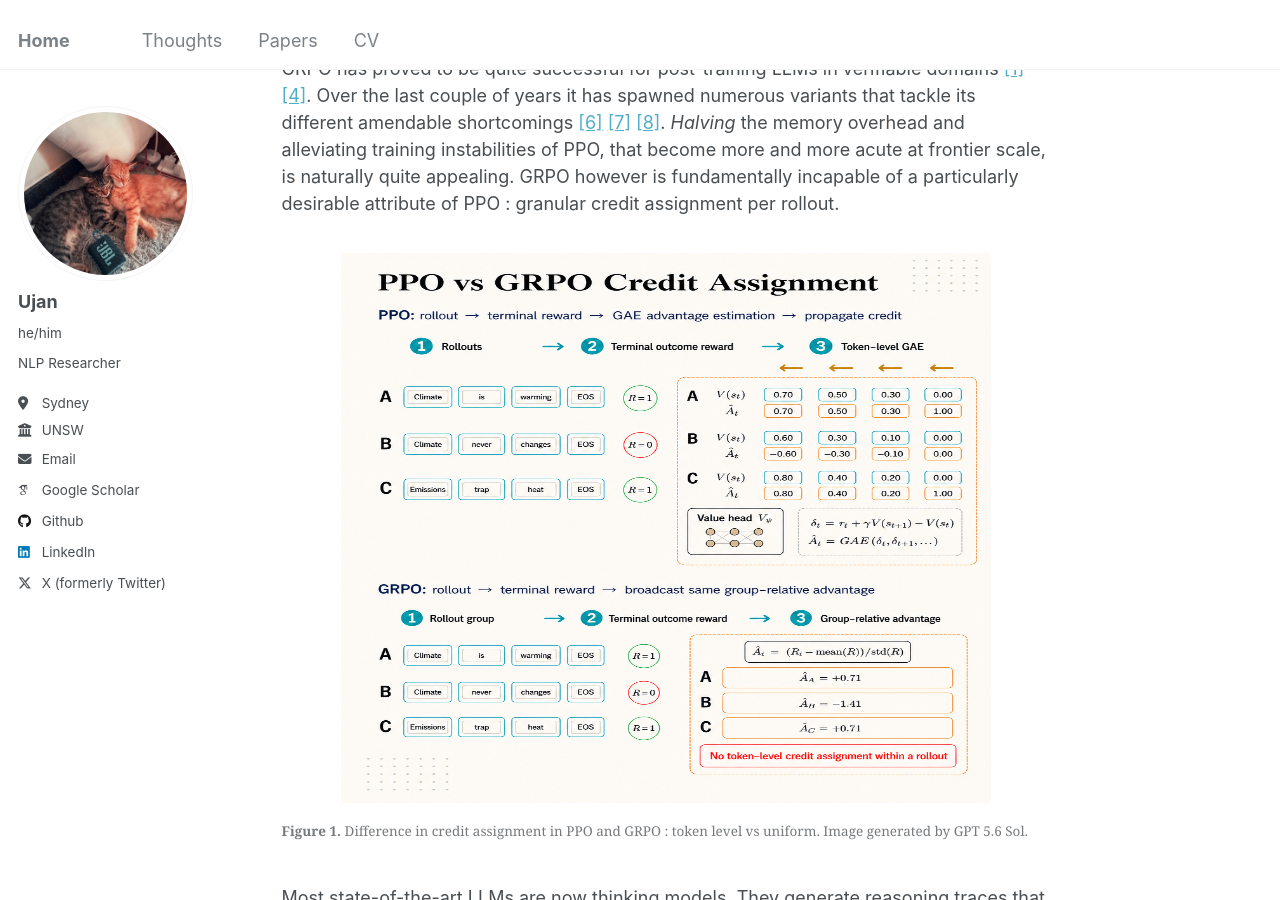
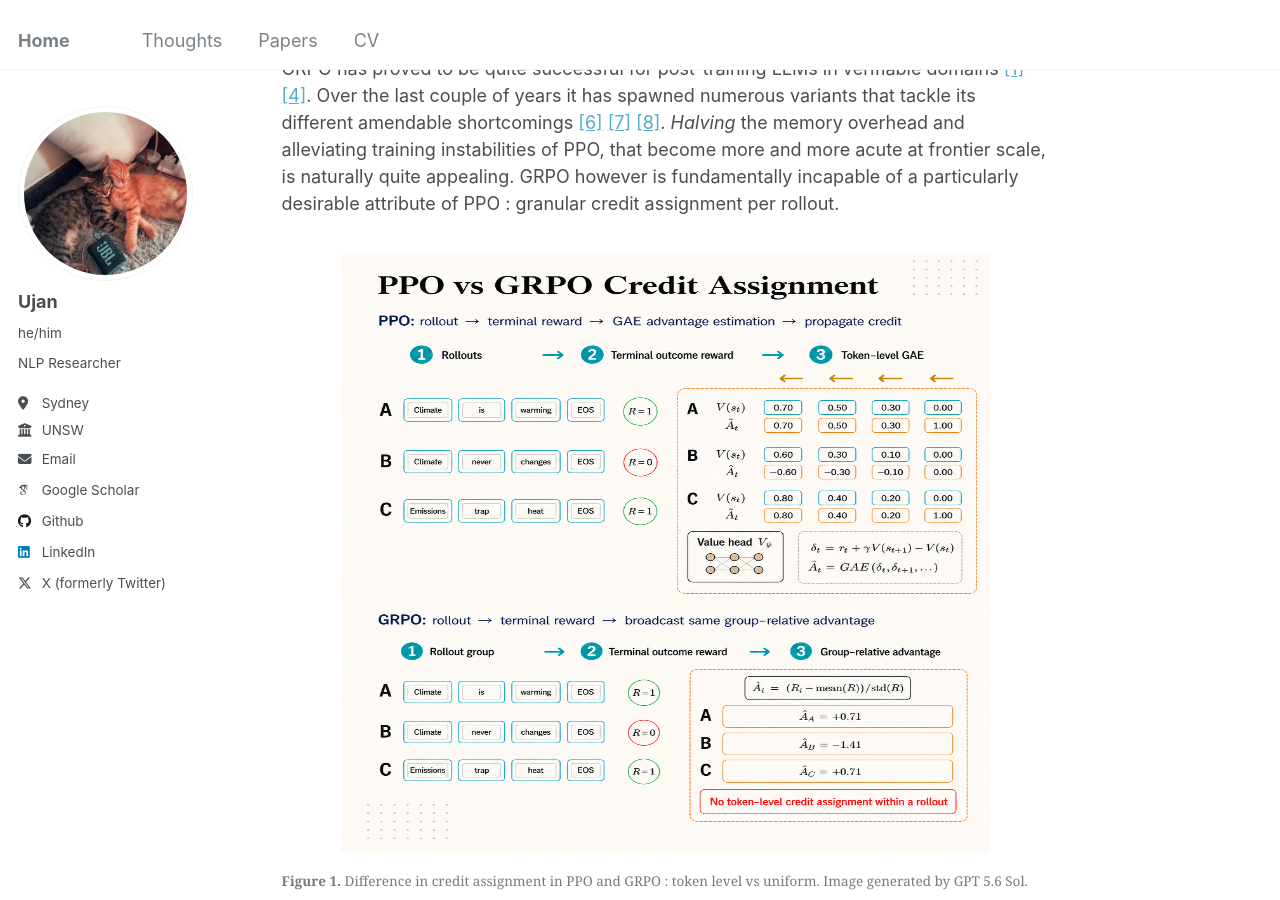
Before and after one commit to tatami-galaxy/tatami-galaxy.github.io, a Jekyll site: the page built from _posts/2026-07-01-self-distillation-post-1.md, in a window 1280 px wide and 900 px high, scrolled down 1032 px. Built offline with Jekyll 4.4.1, drawn with Linux system fonts in a browser that asks for light colours; some web fonts are replaced.

Commit message:
self distill blog

```diff
--- a/_posts/2026-07-01-self-distillation-post-1.md
+++ b/_posts/2026-07-01-self-distillation-post-1.md
@@ -26,7 +26,7 @@ where $$\rho_{i,t}(\theta)=\frac{\pi_\theta(o_{i,t}\mid q,o_{i,<t})}{\pi_{\theta
 GRPO has proved to be quite successful for post-training LLMs in verifiable domains [[1]](#ref-1) [[4]](#ref-4). Over the last couple of years it has spawned numerous variants that tackle its different amendable shortcomings [[6]](#ref-6) [[7]](#ref-7) [[8]](#ref-8). *Halving* the memory overhead and alleviating training instabilities of PPO, that become more and more acute at frontier scale, is naturally quite appealing. GRPO however is fundamentally incapable of a particularly desirable attribute of PPO : granular credit assignment per rollout.
 
 <figure>
-  <img src="/images/ppo-grpo-credit-assignment.png" alt="Comparison of PPO token-level credit assignment using a value function and GAE with GRPO's uniform group-relative credit assignment." style="max-width: 650px; max-height: 550px; margin-left: auto; margin-right: auto;">
+  <img src="/images/ppo-grpo-credit-assignment.png" alt="Comparison of PPO token-level credit assignment using a value function and GAE with GRPO's uniform group-relative credit assignment." style="max-width: 650px; max-height: 600px; margin-left: auto; margin-right: auto;">
   <figcaption style="width: 100%;"><strong>Figure 1.</strong> Difference in credit assignment in PPO and GRPO : token level vs uniform. Image generated by GPT 5.6 Sol.</figcaption>
 </figure>
 
```
